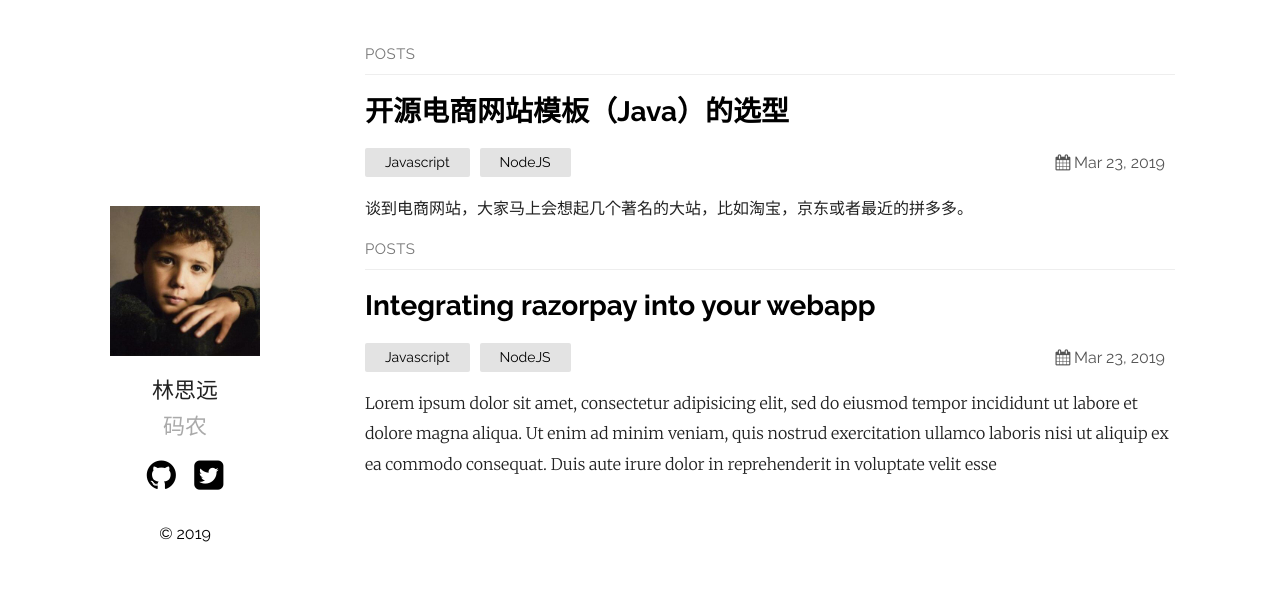
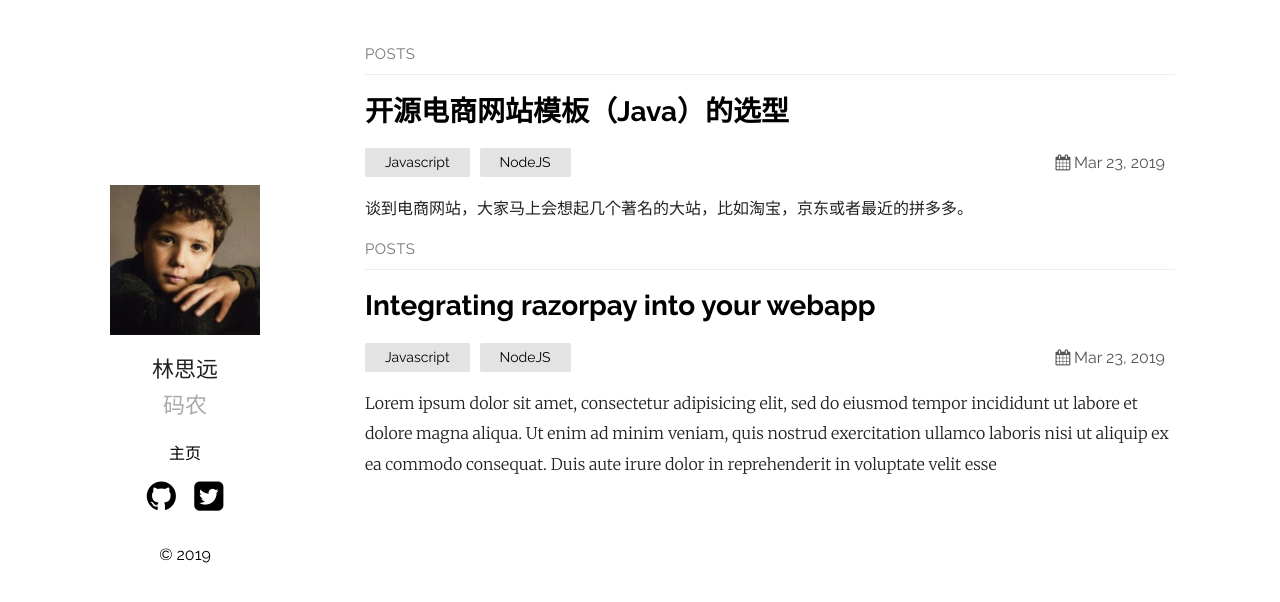
Before and after one commit to phaedo/blog, a Jekyll site: the page built from index.md, in a window 1280 px wide. Shown: the top 602 px of the page. Built offline with Jekyll 4.4.1, drawn with Linux system fonts in a browser that asks for light colours.

Commit message:
增加返回主页

```diff
--- a/_config.yml
+++ b/_config.yml
@@ -6,6 +6,7 @@ description: > # this means to ignore newlines until "show_exerpts:"
   line in _config.yml. It will appear in your document head meta (for
   Google search results) and in your feed.xml site description.
 show_excerpts: true # set to true to show excerpts on the homepage
+url: https://phaedo.github.io/blog/
 
 # Minima date format
 # refer to http://shopify.github.io/liquid/filters/date/ if you want to customize this
--- a/_layouts/default.html
+++ b/_layouts/default.html
@@ -9,6 +9,11 @@
 			<img src="{{ "/assets/photoofme.jpeg" | relative_url }}" alt="{{ site.plainwhite.name }}">
 			<h2>{{ site.plainwhite.name }}</h2>
 			<p class="tagline">{{ site.plainwhite.tagline }}</p>
+			<ul class="social">
+				{%- if site.url -%}
+				<a href="{{ site.url }}"><li><i class="icon-home"></i>主页</li></a>
+				{%- endif -%}
+			</ul>
 			<ul class="social">
 				<a href="https://github.com/{{ site.plainwhite.social_links.github }}"><li><i class="icon-github-circled"></i></li></a>
 				<a href="https://twitter.com/{{ site.plainwhite.social_links.twitter }}"><li><i class="icon-twitter-squared"></i></li></a>
```
